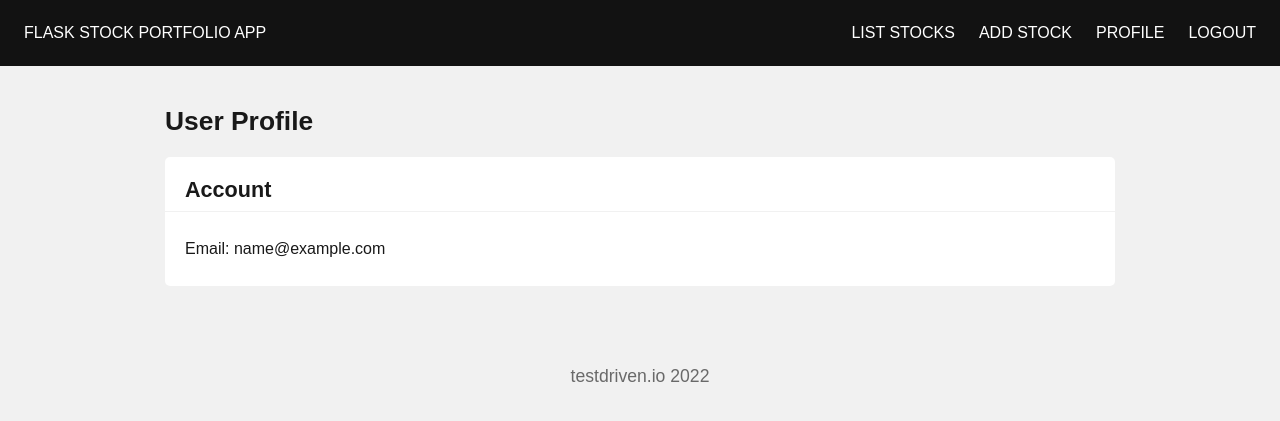
After one commit to PhilipJPrice/flask-stock-portfolio, a Flask app: page /users/profile in a window 1280 px wide. The commit adds this page. Shown: the top 421 px of the page. Run offline with Flask 3, Linux system fonts and the light colour scheme; a user stored in the database is signed in; tables that the repository leaves empty hold one stand-in row (values such as "Sample post"); some libraries are stand-ins or nearby versions.

Commit message:
Update navigation bar when logged in, redirect to login page with bad urls

```diff
--- /dev/null
+++ b/project/static/css/user_profile_style.css
@@ -0,0 +1,44 @@
+/* User Profile Styling
+ **********************/
+
+.user-profile-title {
+  text-align: center;
+  font-size: 2.0rem;
+}
+
+.card {
+  background: var(--card-bg-color);
+  border-radius: 5px;
+}
+
+.card + .card {
+  margin-top: var(--spacer);
+}
+
+.card-heading {
+  margin-bottom: var(--spacer);
+  padding: var(--spacer) var(--spacer) 8px;
+  border-bottom: 1px solid var(--bg-color);
+  font-weight: 300;
+}
+
+.card-body {
+  padding: 8px var(--spacer) var(--spacer);
+}
+
+.card-body p {
+  margin-bottom: 0.5em;
+}
+
+.card-body ul {
+  margin-left: 2em;
+  margin-bottom: 0.5em;
+}
+
+.card-body h3 {
+  padding-bottom: 0.5em;
+}
+
+.card-body-heading {
+  margin-top: 1.5em;
+}
--- a/project/templates/base.html
+++ b/project/templates/base.html
@@ -18,10 +18,19 @@
     <body>
         <header class="site-header">
             <nav class="nav">
-                <a class="nav-link logo" href="{{ url_for('stocks.index') }}">Flask Stock Portfolio App</a>
                 <ul class="nav-list">
+                    <li class="nav-item"><a class="nav-link" href="{{ url_for('stocks.index') }}">Flask Stock Portfolio App</a></li>
+                </ul>
+                <ul class="nav-list">
+                    {% if current_user.is_authenticated %}
                     <li class="nav-item"><a class="nav-link" href="{{ url_for('stocks.list_stocks') }}">List Stocks</a></li>
                     <li class="nav-item"><a class="nav-link" href="{{ url_for('stocks.add_stock') }}">Add Stock</a></li>
+                    <li class="nav-item"><a class="nav-link" href="{{ url_for('users.user_profile') }}">Profile</a></li>
+                    <li class="nav-item"><a class="nav-link" href="{{ url_for('users.logout') }}">Logout</a></li>
+                    {% else %}
+                        <li class="nav-item"><a class="nav-link" href="{{ url_for('users.register') }}">Register</a></li>
+                        <li class="nav-item"><a class="nav-link" href="{{ url_for('users.login') }}">Login</a></li>
+                    {% endif %}
                 </ul>
             </nav>
         </header>
--- a/project/users/routes.py
+++ b/project/users/routes.py
@@ -62,6 +62,7 @@ def register():
 # -----
 from .forms import LoginForm
 from flask_login import login_user, current_user, login_required, logout_user
+from urllib.parse import urlparse
 
 @users_blueprint.route('/login', methods=['GET', 'POST'])
 def login():
@@ -81,7 +82,20 @@ def login():
                 login_user(user, remember=form.remember_me.data)
                 flash(f'Thanks for logging in, {current_user.email}!')
                 current_app.logger.info(f'Logged in user: {current_user.email}')
-                return redirect(url_for('stocks.index'))
+
+                # If the next URL is not specified, redirect to the user profile
+                if not request.args.get('next'):
+                    return redirect(url_for('users.user_profile'))
+
+                # Process the query to determine if the user should be redirectedd after logging in
+                next_url = request.args.get('next')
+                if urlparse(next_url).scheme != '' or urlparse(next_url).netloc != '':
+                    current_app.logger.info(f'Invalid next path in login request: {next_url}')
+                    logout_user()
+                    return abort(400)
+
+                current_app.logger.info(f'Redirecting after valid login to: {next_url}')
+                return redirect(next_url)
 
         flash('ERROR! Incorrect login credentials.', 'error')
     return render_template('users/login.html', form=form)
@@ -93,3 +107,8 @@ def logout():
     logout_user()
     flash('Goodbye!')
     return redirect(url_for('stocks.index'))
+
+@users_blueprint.route('/profile')
+@login_required
+def user_profile():
+    return render_template('users/profile.html')
--- /dev/null
+++ b/project/users/templates/users/profile.html
@@ -0,0 +1,18 @@
+{% extends "base.html" %}
+
+{% block styling %}
+<link rel="stylesheet" href="{{ url_for('static', filename='css/user_profile_style.css') }}">
+{% endblock %}
+
+{% block content %}
+<h1>User Profile</h1>
+
+<div class="card">
+    <div class="card-heading">
+        <h2>Account</h2>
+    </div>
+    <div class="card-body">
+        <p>Email: {{ current_user.email }}</p>
+    </div>
+</div>
+{% endblock %}
--- a/project/users/templates/users/register.html
+++ b/project/users/templates/users/register.html
@@ -19,7 +19,7 @@
             {% endfor %}
         </div>
 
-        <div class="field>
+        <div class="field">
             {{ form.password.label }}
             {{ form.password }}
             {% for error in form.password.errors %}
```
Also changed, not shown: tests/functional/test_users.py (+93 -0 lines).
